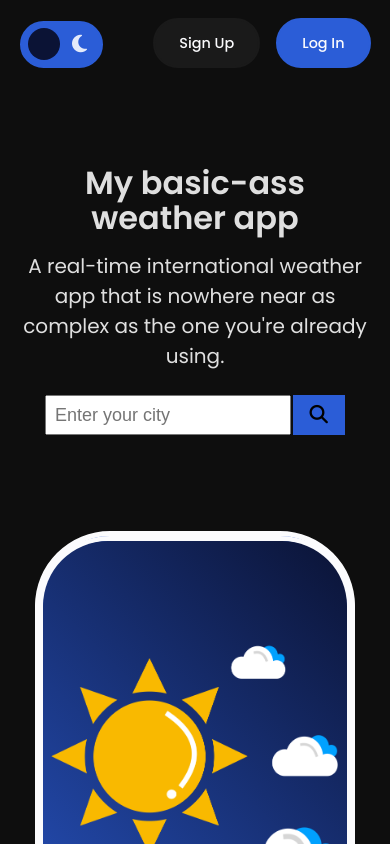
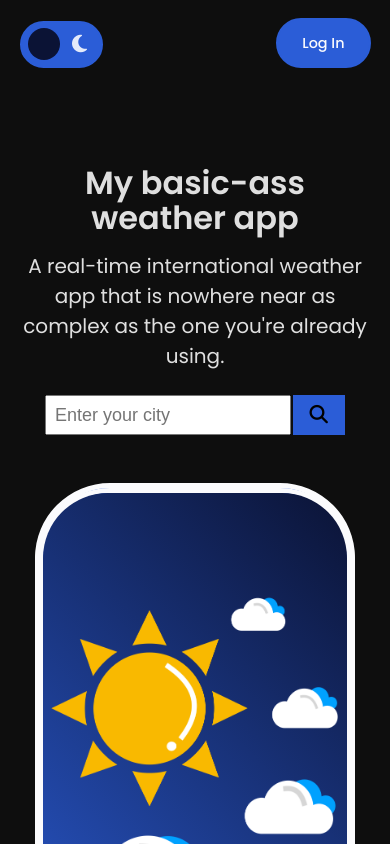
Before and after one commit to erikajdavid/my-weather-app, a React (Vite) app: page / in a window 390 px wide. Shown: the top 844 px of the page. Built offline with nearby package versions, Linux system fonts and the light colour scheme; no server answers.

Commit message:
updated mobile nav at 320px

```diff
--- a/src/styles/MediaQueries.css
+++ b/src/styles/MediaQueries.css
@@ -47,6 +47,11 @@
     .heroText h2 {
         font-size: 1.25rem;
     }
+
+    .heroText {
+        padding-bottom: 3rem;
+    }
+
 }
 
 @media (max-width: 440px) {
@@ -101,4 +106,7 @@
         margin: 0 0.5rem;
     }
 
+    .signUpBtn {
+        display: none;
+    }
 }
```
